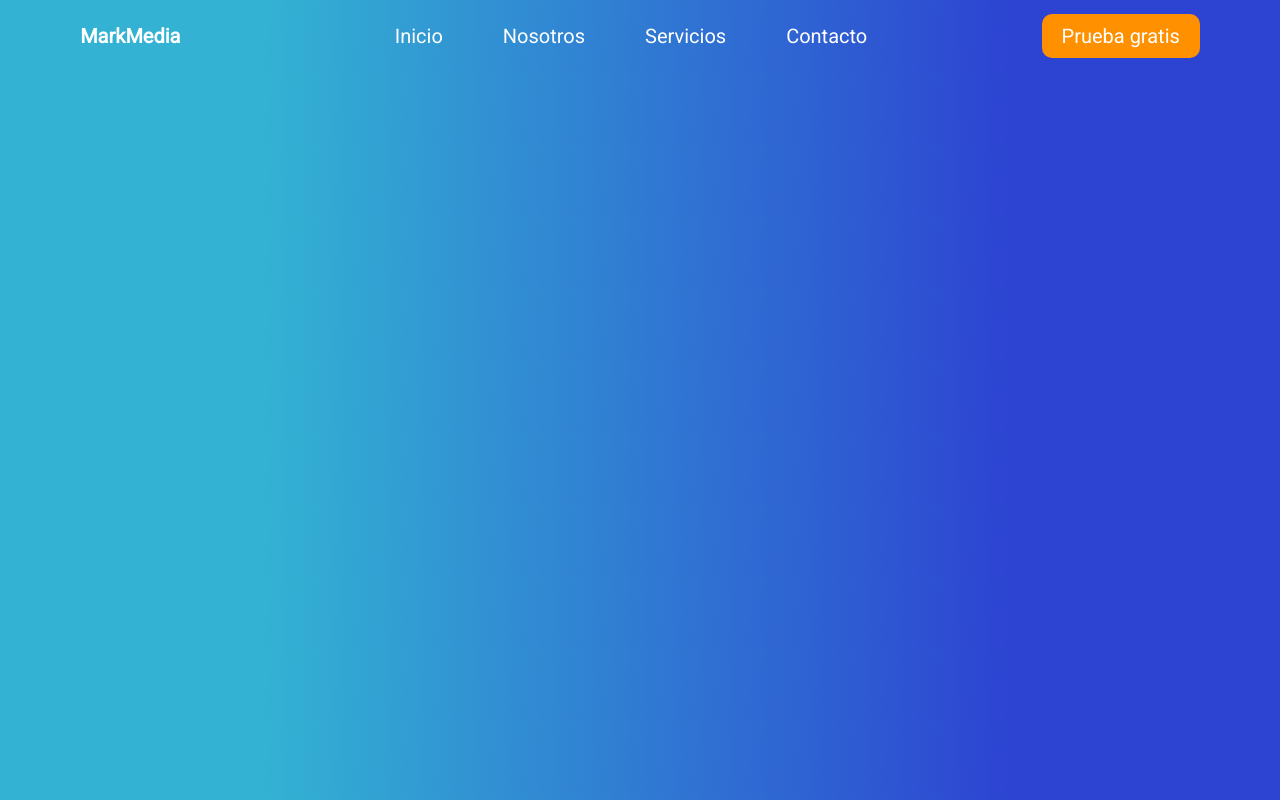
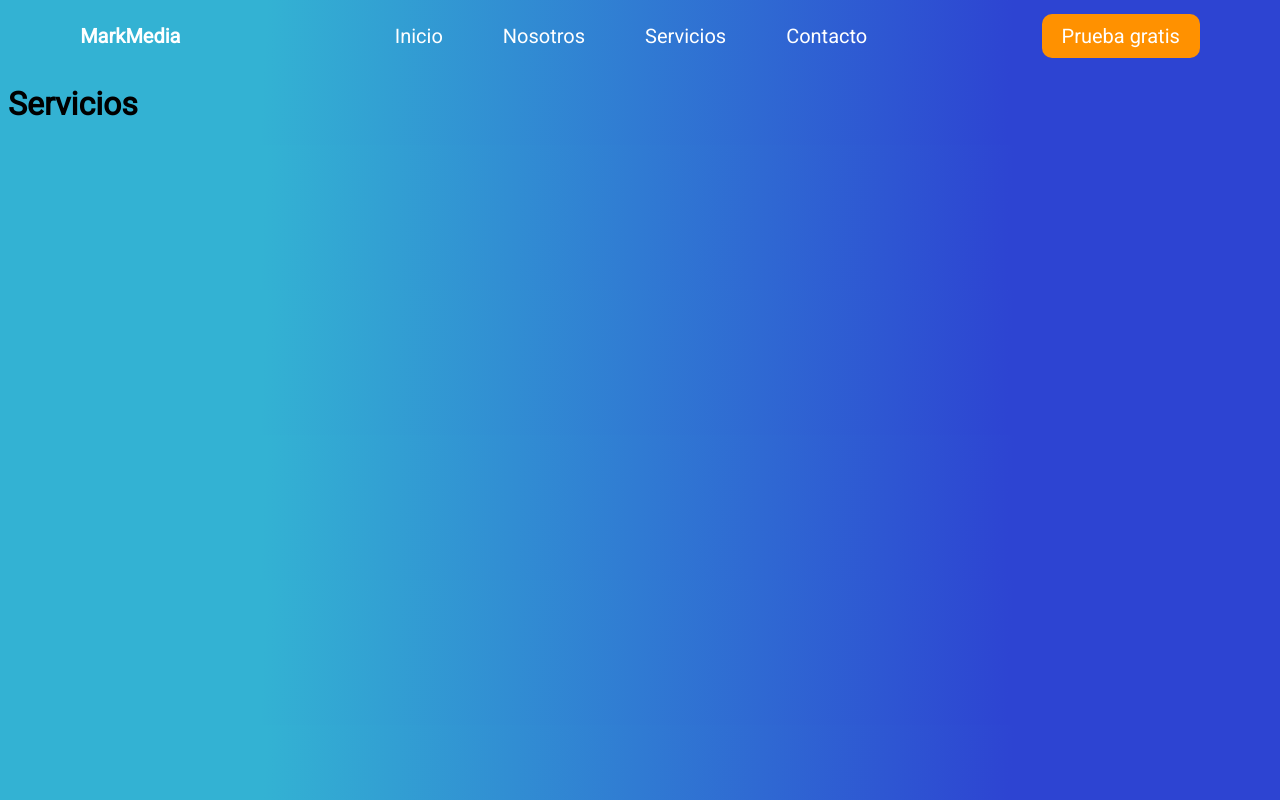
Before and after one commit to ingdanielbs/project_html, a plain HTML site: page pages/services.html in a window 1280 px wide. Drawn offline with Linux system fonts and the light colour scheme.

Commit message:
title services

```diff
--- a/pages/services.html
+++ b/pages/services.html
@@ -22,6 +22,8 @@
         <button class="btn">Prueba gratis</button>
     </nav>
 
+    <h1>Servicios</h1>
+
 
 </body>
 </html>
```
